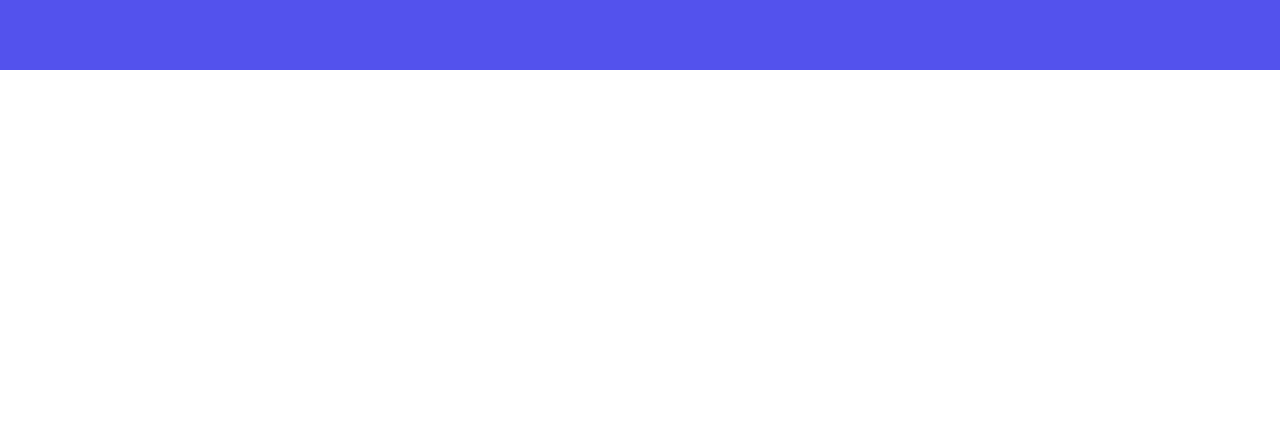
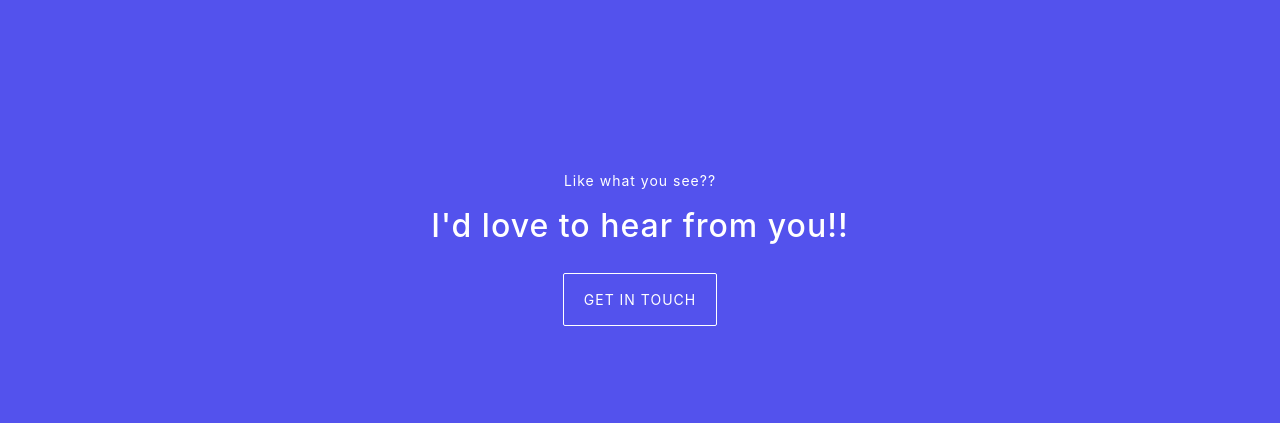
Before and after one commit to abhidp/my-portfolio, a plain HTML site: page index.html in a window 1280 px wide. Shown: the part 1906-2329 px from the top of the page. Before the commit the page ends 1976 px from the top, so only its background shows below. Drawn offline with nearby package versions, Linux system fonts and the light colour scheme.

Commit message:
added Contact Section

```diff
--- a/css/style.css
+++ b/css/style.css
@@ -68,7 +68,8 @@ body {
   max-width: 100%;
 }
 
-.skillSection {
+.skillSection,
+.contactSection {
   background-color: #5352ed;
   color: #fff;
 }
@@ -102,3 +103,18 @@ body {
 .chart .percent:after {
   content: '%';
 }
+
+.contactButton {
+  color: #fff;
+  padding: 15px 20px;
+  display: inline-block;
+  margin-top: 20px;
+  border: 1px solid #fff;
+  border-radius: 2px;
+}
+
+.contactButton:hover {
+  text-decoration: none;
+  color: #5352ed;
+  background-color: #fff;
+}
--- a/index.html
+++ b/index.html
@@ -82,6 +82,14 @@
       </div>
     </div>
 
+    <div id="contact" class="contactSection section">
+      <div class="col-md-12 text-center">
+        <p class="subHeading">Like what you see??</p>
+        <h2>I'd love to hear from you!!</h2>
+        <a href="mailto:foobar@gmail.com" class="contactButton">GET IN TOUCH</a>
+      </div>
+    </div>
+
     <script src="js/typed.min.js" ;></script>
     <script
       src="https://cdn.jsdelivr.net/npm/popper.js@1.16.0/dist/umd/popper.min.js"
```
